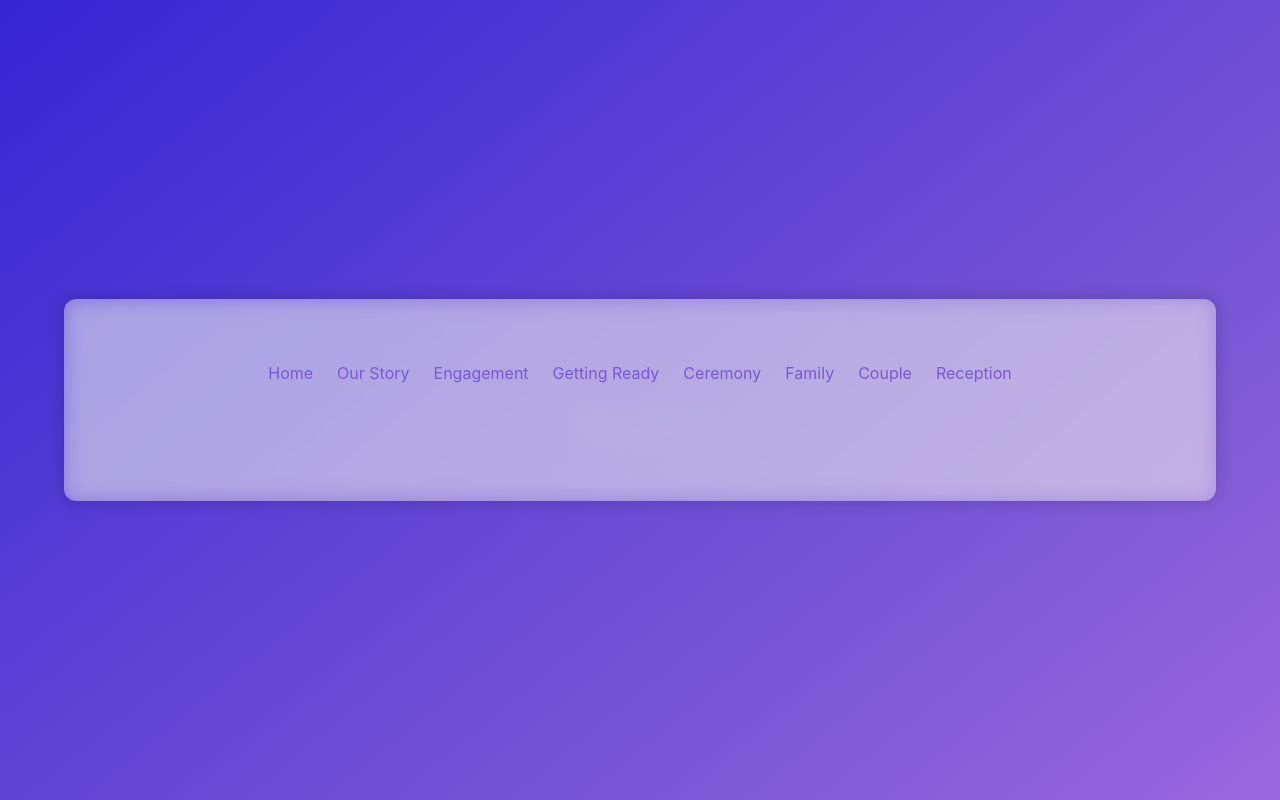
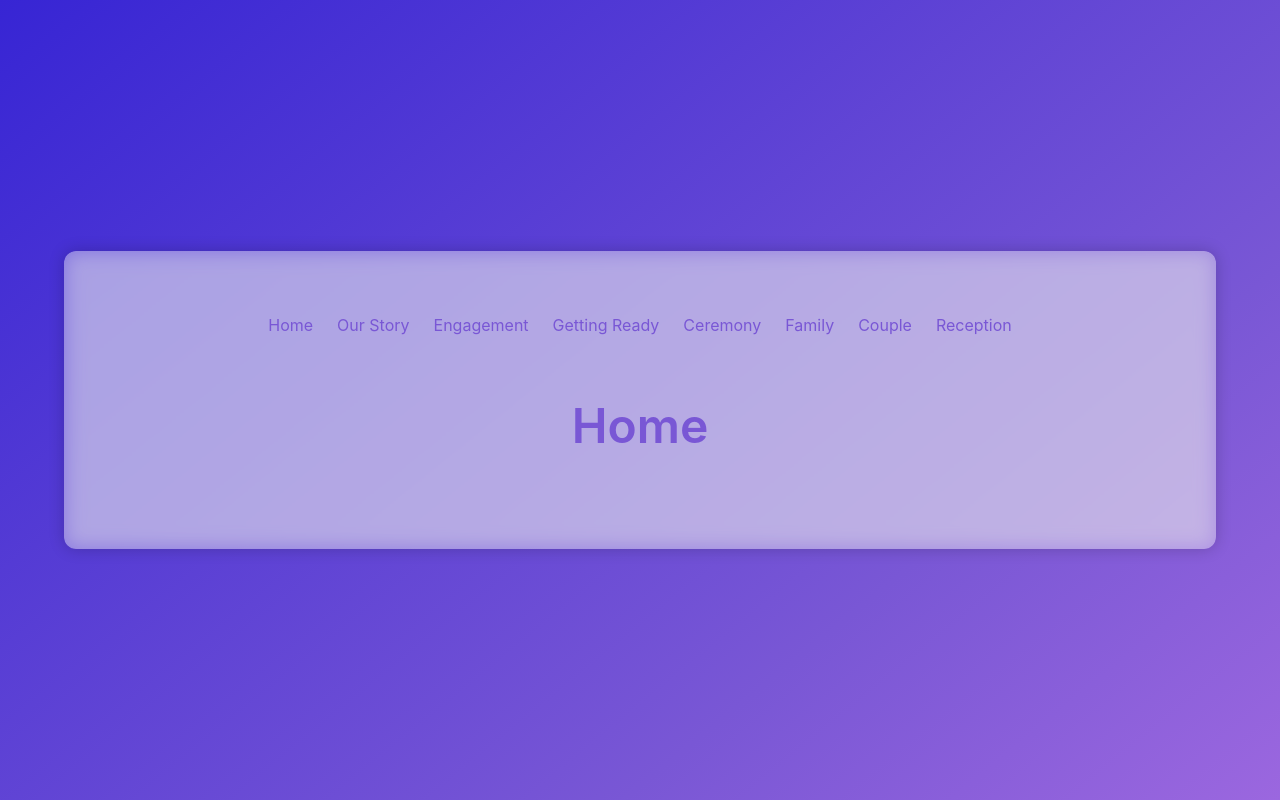
Before and after one commit to CCBaxter84/wedding-site, a Vue app: page / in a window 1280 px wide. Built offline with nearby package versions, Linux system fonts and the light colour scheme.

Commit message:
Updated Home to show up with frosted glass

```diff
--- a/src/views/Home.vue
+++ b/src/views/Home.vue
@@ -1,5 +1,9 @@
 <template>
-  <h1 class="title has-text-primary is-1">Home</h1>
+  <main class="mx-6">
+    <article class="container my-6">
+      <h1 class="title has-text-primary is-1 mb-6">Home</h1>
+    </article>
+  </main>
 </template>
 
 <script>
```
